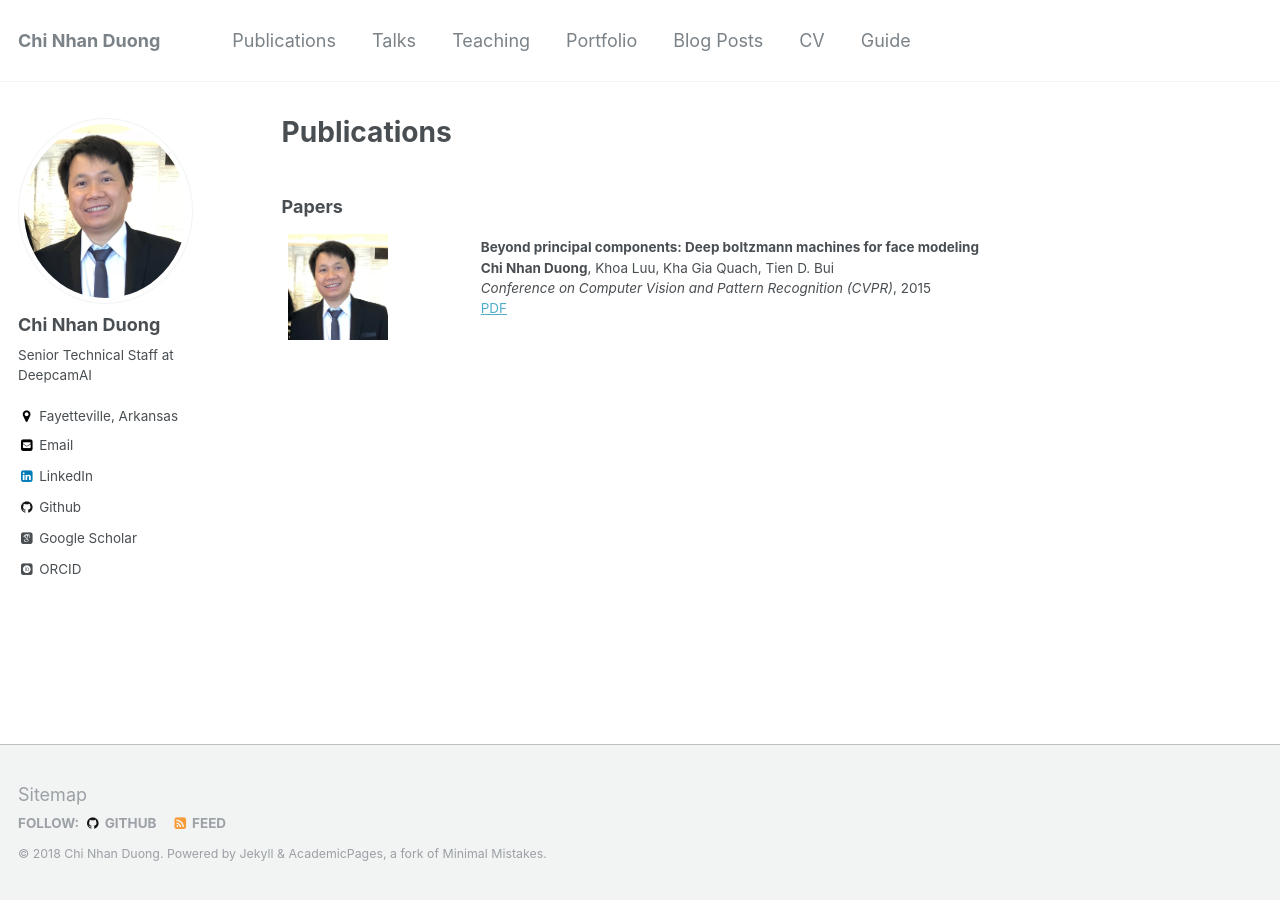
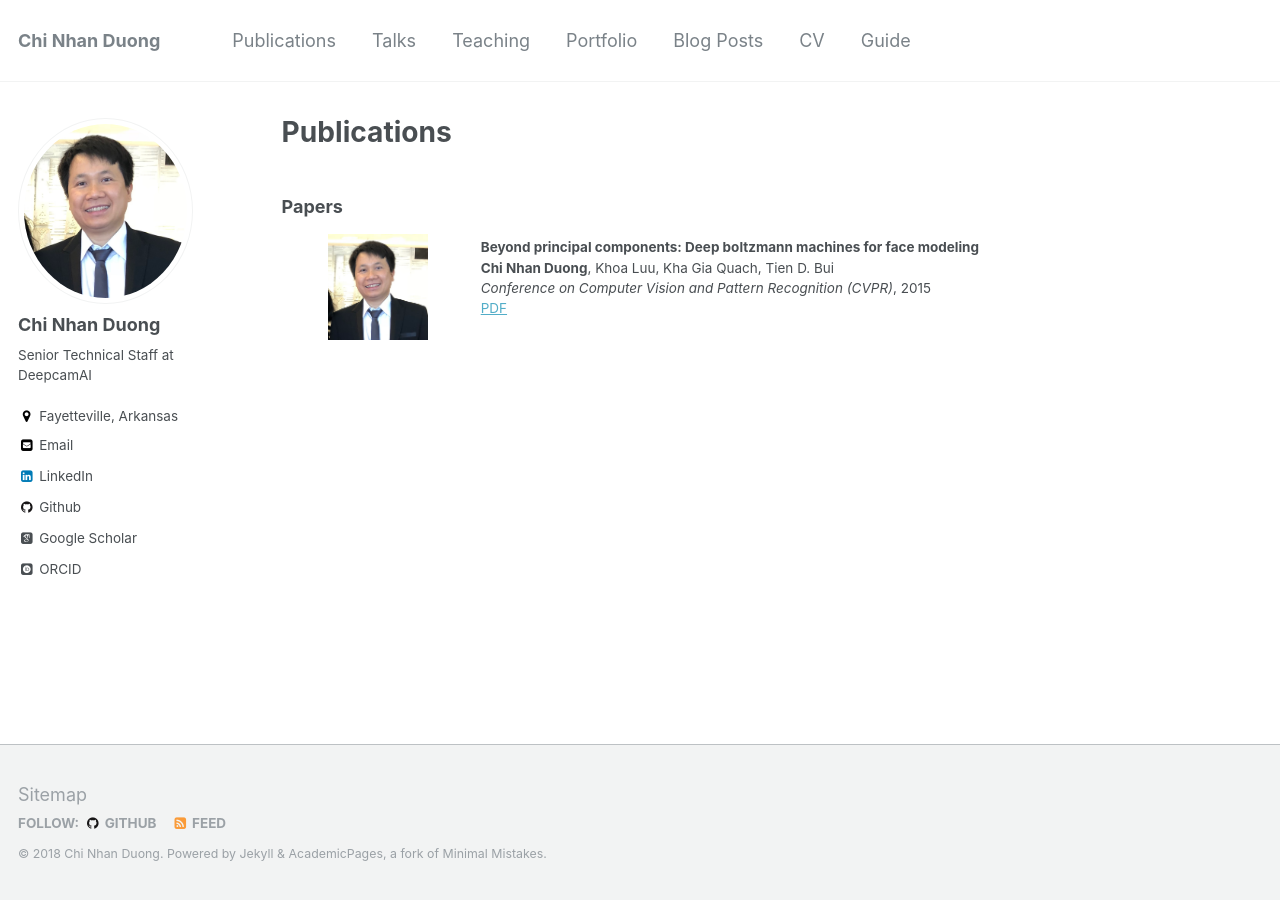
Before and after one commit to dcnhan/dcnhan.github.io, a Jekyll site: the page built from _pages/publications.md, in a window 1280 px wide. Built offline with Jekyll 4.4.1, drawn with Linux system fonts in a browser that asks for light colours; some web fonts are replaced.

Commit message:
Build website

```diff
--- a/_pages/publications.md
+++ b/_pages/publications.md
@@ -7,7 +7,7 @@ author_profile: true
 ### Papers
 
 <table width="900" align="center" border="0">
-<td width="25%" valign="top"><img src="/images/dcnhan.png" alt="game" width="100" height="80" style="border-style: none">
+<td width="25%" valign="top" align="center"><img src="/images/dcnhan.png" alt="game" width="100" height="80" style="border-style: none">
 <td width="75%" valign="top">
 <p><heading><strong>Beyond principal components: Deep boltzmann machines for face modeling</strong></heading><br>
 <strong> Chi Nhan Duong</strong>, Khoa Luu, Kha Gia Quach, Tien D. Bui<br>
```
